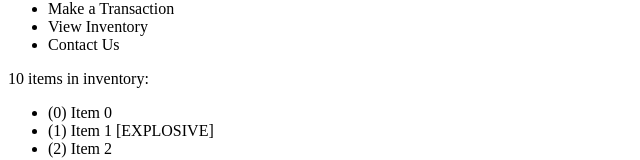
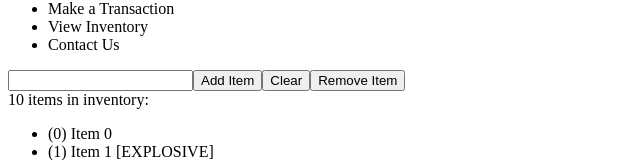
Before and after one commit to HansSimon212/integrated-inventory, a React (Create React App) app: page / in a window 1280 px wide. Shown: the part 392-552 px from the top of the page, without its empty margins (0-640 px from the left). Built offline with nearby package versions, Linux system fonts and the light colour scheme.

Commit message:
Adds add/remove item functionality

```diff
--- a/src/App.js
+++ b/src/App.js
@@ -31,14 +31,67 @@ function createInitialItem(id) {
 
 function App() {
   const [items, setItems] = useState(createInitialInventory);
+  const textFieldRef = useRef();
+  const errorRef = useRef('');
+
+  function handleAddItem(e) {
+    let name = textFieldRef.current.value;
+        // disallows empty names
+    if(name === '') {return;}
+
+    for (const item of items) {
+      if (item.name === name) {
+        // TODO: display error message on addition of item with existing name
+        return;
+      }
+    }
+
+    let newItem = {
+      id: 2055,
+      name: name,
+      explosive: true
+    }
+
+    setItems(prev => [...prev, newItem]);
+  }
+
+  // Event -> Void
+  // Clears the item entry text field
+  function handleClear(e) {
+    textFieldRef.current.value = null;
+  }
+
+  // Event -> Void
+  // Removes the item with the given name from the inventory
+  function handleRemoveItem(e) {
+
+    let name = textFieldRef.current.value;
+    if(name === '') return;
+
+    setItems(items => {
+      let newItems = items.splice(0,0);
+
+      for(let i = 0; i < items.length; i++) {
+        if(items[i].name === name) {
+          newItems.splice(i,1);
+          return newItems;
+        }
+      }
+    });
+  }
 
   return (
     <>
       <Header />
 
   {/* Input Section*/}
+  <input type="text" ref={textFieldRef}/>
+  <button onClick={handleAddItem}>Add Item</button>
+  <button onClick={handleClear}>Clear</button>
+  <button onClick={handleRemoveItem}>Remove Item</button>
 
       <Inventory items={items} />
+
     </>
   );
 }
```
